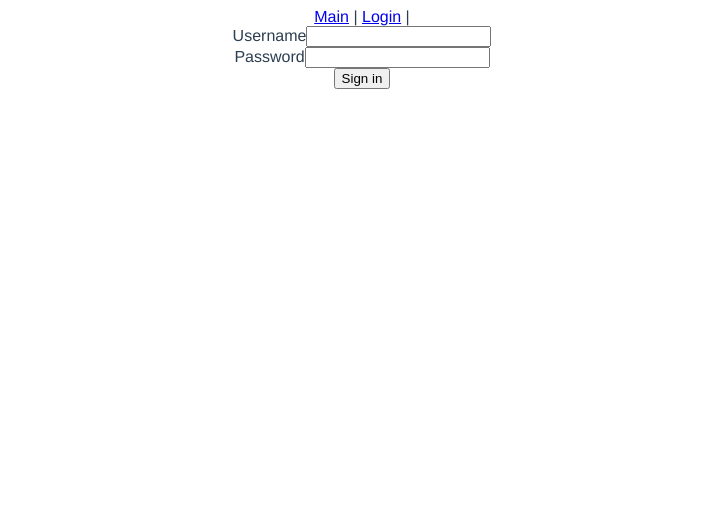
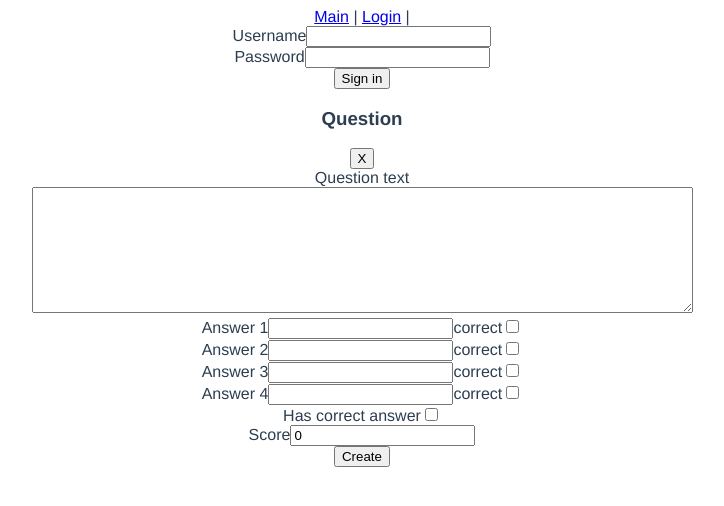
Before and after one commit to H4RP3R/-hr_tech_front, a Vue app: page /login in a window 1280 px wide. Shown: the top 506 px of the page, without its empty margins (278-1002 px from the left). Built offline with nearby package versions, Linux system fonts and the light colour scheme.

Commit message:
add questions via the form

```diff
--- a/src/App.vue
+++ b/src/App.vue
@@ -1,12 +1,16 @@
 <template>
 <div id="app">
-    <NavBar :token="token" :userData="userData" />
-    <router-view v-on:logedIn="getToken" v-bind:token="token" />
+    <div class="page-wrapper">
+        <NavBar :token="token" :userData="userData" />
+        <router-view v-on:logedIn="getToken" v-bind:token="token" />
+    </div>
+    <question-form v-on:closeForm="turOffBlur" />
 </div>
 </template>
 
 <script>
-import NavBar from './components/NavBar.vue'
+import NavBar from '@/components/NavBar.vue'
+import QuestionForm from '@/components/QuestionForm.vue'
 import axios from 'axios'
 
 
@@ -24,6 +28,7 @@ export default {
 
     components: {
         NavBar,
+        QuestionForm,
     },
 
     methods: {
@@ -45,11 +50,16 @@ export default {
             axios.get(URL + 'current_user_data/', config)
                 .then((response) => {
                     this.userData = response.data
+                    this.userData.token = this.token
                     this.$store.commit('SET_USER_DATA', this.userData)
                 })
                 .catch((err) => {
                     console.log(err);
                 })
+        },
+
+        turOffBlur: function() {
+            document.querySelector('.page-wrapper').classList.remove('blur')
         }
     },
 
@@ -71,4 +81,13 @@ export default {
     align-items: center;
 }
 
+.blur {
+    -webkit-filter: blur(2px);
+    -moz-filter: blur(2px);
+    -o-filter: blur(2px);
+    -ms-filter: blur(2px);
+    filter: blur(2px);
+    z-index: -1;
+}
+
 </style>
--- /dev/null
+++ b/src/components/BigButton.vue
@@ -0,0 +1,14 @@
+<template>
+    <button v-on:click="bttnFunction" type="button" name="button">{{ bttnText }}</button>
+</template>
+
+<script>
+export default {
+    name: 'big-button',
+
+    props: ['bttnText', 'bttnFunction']
+}
+</script>
+
+<style scoped>
+</style>
--- a/src/components/LeftPanel.vue
+++ b/src/components/LeftPanel.vue
@@ -1,10 +1,14 @@
 <template>
 <div class="panel">
     <h2>{{ userData.username }}</h2>
+    <big-button bttnText="add question" :bttnFunction="addNewQuestion" /><br>
+    <big-button bttnText="add questionnaire" :bttnFunction="addNewQuestionnaire" />
 </div>
 </template>
 
 <script>
+import BigButton from '@/components/BigButton.vue'
+
 export default {
     name: 'left-panel',
 
@@ -14,10 +18,25 @@ export default {
         }
     },
 
+    methods: {
+        addNewQuestion: function() {
+            document.querySelector('.page-wrapper').classList.add('blur')
+            document.querySelector('.qestion-form').style.display = 'block'
+        },
+        addNewQuestionnaire: function() {
+            document.querySelector('.page-wrapper').classList.add('blur')
+            document.querySelector('.qestion-form').style.display = 'block'
+        },
+    },
+
     computed: {
         userData() {
             return this.$store.getters.USER_DATA
         }
+    },
+
+    components: {
+        BigButton,
     }
 }
 </script>
--- /dev/null
+++ b/src/components/QuestionForm.vue
@@ -0,0 +1,110 @@
+<template>
+<div class="qestion-form">
+    <h3>Question</h3>
+    <button class="close" @click="closeForm">X</button>
+    <form class="" @submit="sendForm" action="" method="post">
+        <label for="text">Question text</label><br>
+        <textarea v-model="text" name="text" rows="8" cols="80"></textarea><br>
+
+        <label for="answer1">Answer 1</label>
+        <input v-model="answer1" type="text" name="answer1" value="">
+        <label for="correct1">correct</label>
+        <input v-model="correctAnswers" type="checkbox" name="correct1" value="1"><br>
+
+        <label for="answer2">Answer 2</label>
+        <input v-model="answer2" type="text" name="answer2" value="">
+        <label for="correct2">correct</label>
+        <input v-model="correctAnswers" type="checkbox" name="correct2" value="2"><br>
+
+        <label for="answer3">Answer 3</label>
+        <input v-model="answer3" type="text" name="answer3" value="">
+        <label for="correct3">correct</label>
+        <input v-model="correctAnswers" type="checkbox" name="correc31" value="3"><br>
+
+        <label for="answer4">Answer 4</label>
+        <input v-model="answer4" type="text" name="answer4" value="">
+        <label for="correct4">correct</label>
+        <input v-model="correctAnswers" type="checkbox" name="correct4" value="4"><br>
+
+        <label for="has-correct-answer">Has correct answer</label>
+        <input v-model="hasCorrectAnswer" type="checkbox" name="has-correct-answer" value=""><br>
+
+        <label for="score">Score</label>
+        <input v-model="score" type="number" name="score" min="0"><br>
+
+        <input type="submit" name="submit" value="Create">
+    </form>
+</div>
+</template>
+
+<script>
+import axios from 'axios'
+
+
+const URL = 'http://127.0.0.1:8000/questions/'
+
+export default {
+    name: 'question-form',
+
+    data() {
+        return {
+            text: '',
+            answer1: '',
+            answer2: '',
+            answer3: '',
+            answer4: '',
+            hasCorrectAnswer: false,
+            correctAnswers: [],
+            score: 0
+        }
+    },
+
+    methods: {
+        closeForm: function() {
+            document.querySelector('.qestion-form').style.display = 'none'
+            this.$emit('closeForm')
+        },
+
+        sendForm: function(event) {
+            event.preventDefault()
+
+            const headers = {
+                Authorization: `Token ${this.$store.getters.USER_DATA.token}`
+            }
+
+            const correctAnswers = this.correctAnswers.map(x => +x)
+
+            axios({
+                method: 'post',
+                url: URL,
+                data: {
+                    'text': this.text,
+                    'answer1': this.answer1,
+                    'answer2': this.answer2,
+                    'answer3': this.answer3,
+                    'answer4': this.answer4,
+                    'has_correct_answer': this.hasCorrectAnswer,
+                    'correct_answers': correctAnswers.join(),
+                    'score': +this.score,
+                },
+                'headers': headers
+            }).then(() => {
+                this.text = ''
+                this.answer1 = ''
+                this.answer2 = ''
+                this.answer3 = ''
+                this.answer4 = ''
+            }).catch((err) => {
+                console.error(err)
+            })
+        }
+    }
+}
+</script>
+
+<style>
+.qestion-form {
+    display: block;
+    width: 760px;
+}
+</style>
--- a/src/views/Admin.vue
+++ b/src/views/Admin.vue
@@ -36,8 +36,8 @@ export default {
 
 <style scoped>
 .wrapper {
-    background-color: blue;
-    width: 1140px;
+    min-width: 960px;
+    max-width: 1140px;
     display: flex;
     flex-direction: row;
 }
```
